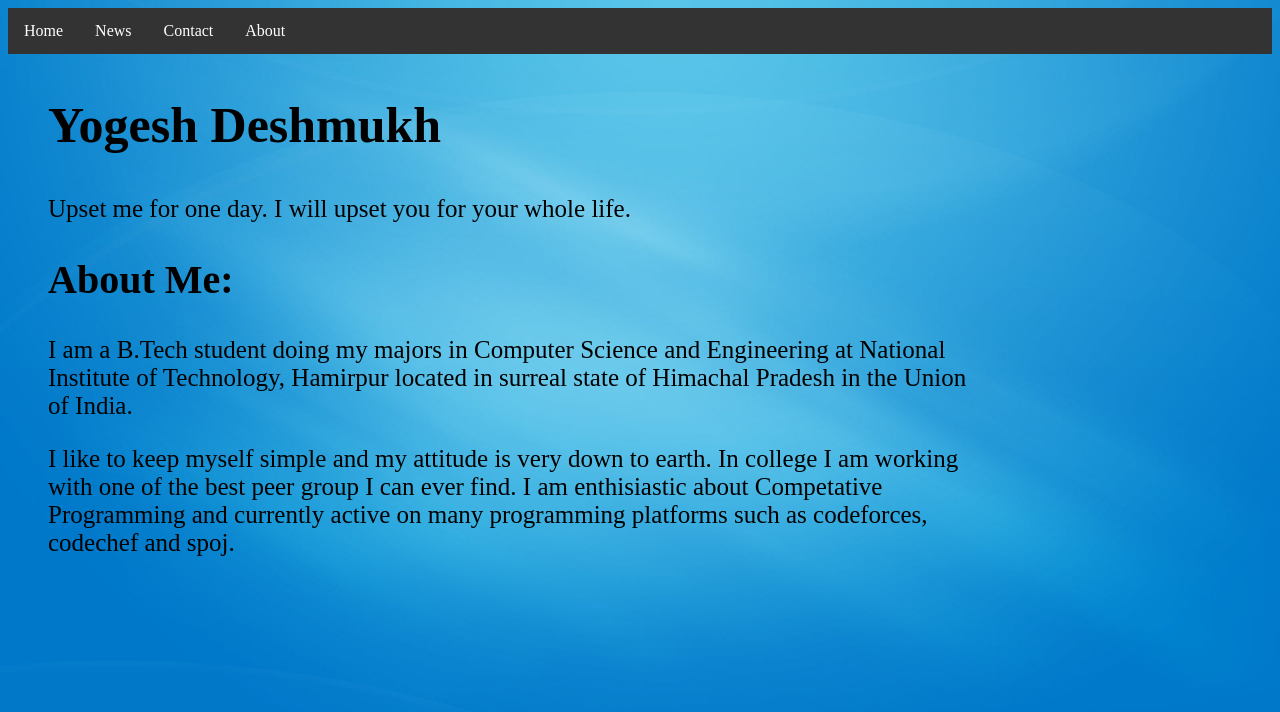
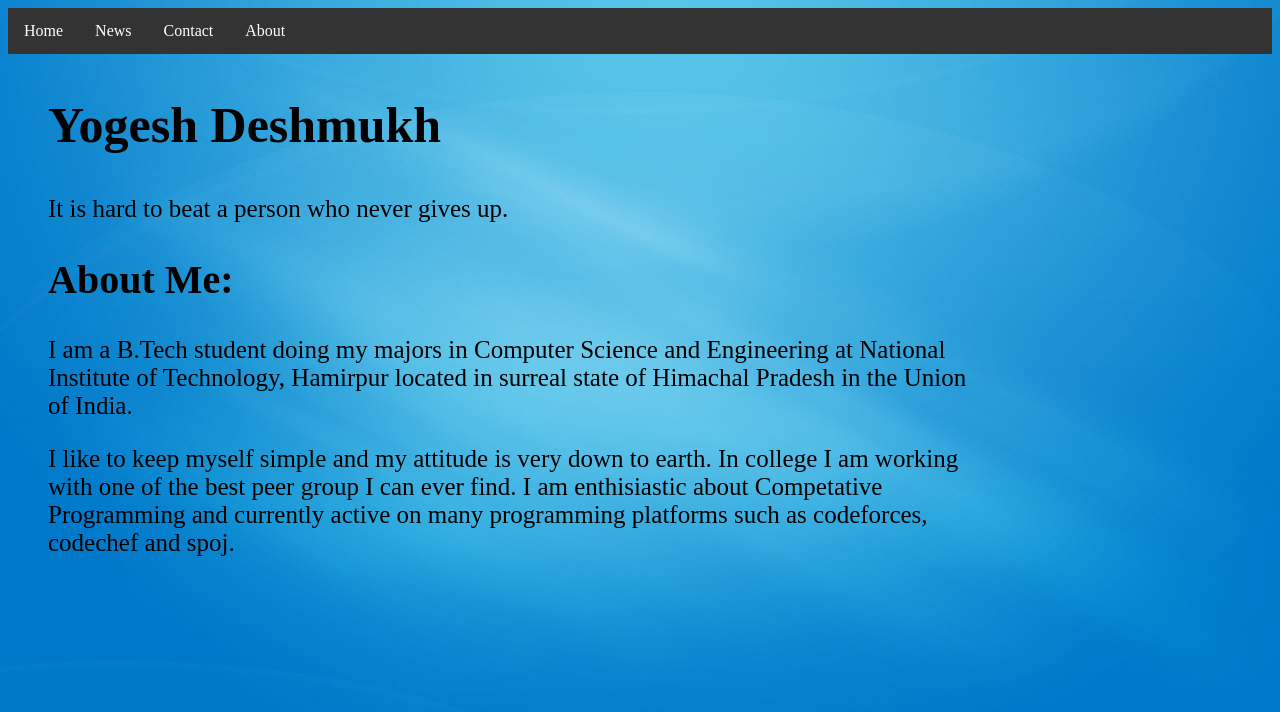
Before and after one commit to yogeshjdeshmukh/yogeshjdeshmukh.github.io, a plain HTML site: page index.html in a window 1280 px wide. Drawn offline with Linux system fonts and the light colour scheme.

Commit message:
Update index.html

```diff
--- a/index.html
+++ b/index.html
@@ -55,7 +55,7 @@ li a:hover {
   <li><a href="#about">About</a></li>
 </ul>
   <h2>Yogesh Deshmukh</h2>
-  <p class="font">Upset me for one day. I will upset you for your whole life.</p>
+  <p class="font">It is hard to beat a person who never gives up.</p>
   <h2 style="font-size:40px;" class="font">About Me:</h2>
   <p class="font">I am a B.Tech student doing my majors in Computer Science and Engineering at National Institute
     of Technology, Hamirpur located in surreal state of Himachal Pradesh in the
```
